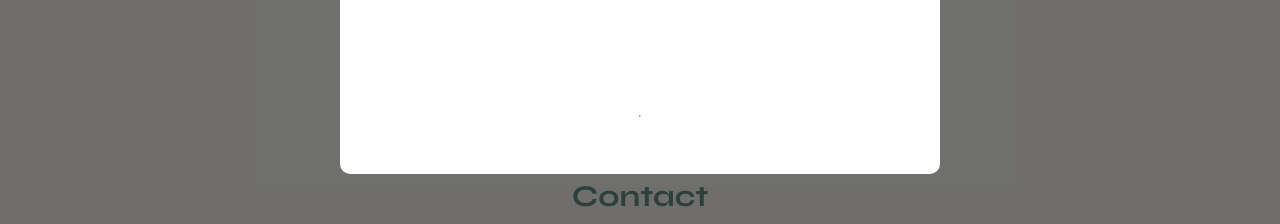
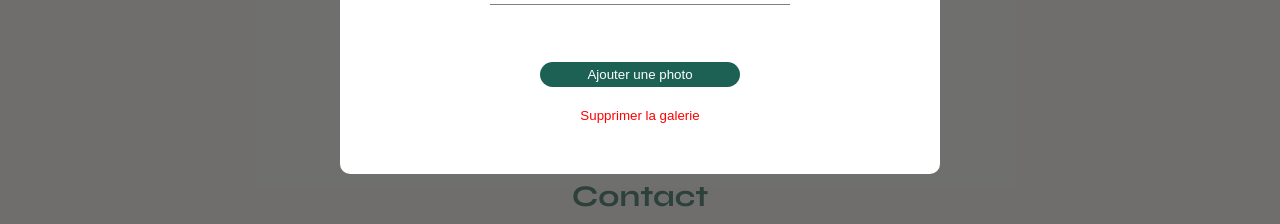
Before and after one commit to sorokk/Sophie-Bluel, a plain HTML site: page FrontEnd/index_log.html in a window 1280 px wide. Both pictures are taken after a click on the icon 704 px from the left and 598 px from the top of the page. Shown: the part 576-800 px from the top of the page. Drawn offline with nearby package versions, Linux system fonts and the light colour scheme; no server answers.

Commit message:
rajout sur la modale

```diff
--- a/FrontEnd/assets/css/index_log.css
+++ b/FrontEnd/assets/css/index_log.css
@@ -72,3 +72,20 @@ header {
 	width: 76px;
 	height: 102px;
 }
+
+.add-photo {
+	border-radius: 60px;
+	border: none;
+	color: white;
+	background-color: #1D6154;
+	height: 25px;
+	width: 200px;
+	cursor: pointer;
+}
+
+.supp-photo {
+	border: none;
+	color: red;
+	background-color: white;
+	cursor: pointer;
+}
--- a/FrontEnd/assets/css/modal.css
+++ b/FrontEnd/assets/css/modal.css
@@ -46,4 +46,10 @@
 
 .modal-footer {
     flex-shrink: 0;
+    display: flex;
+    flex-direction: column;
+    align-items: center;
+    justify-content: center;
+    gap: 20px;
+    margin-top: 50px;
 }
--- a/FrontEnd/index_log.html
+++ b/FrontEnd/index_log.html
@@ -102,10 +102,11 @@
 
                 </div>
 
-                <hr>
+                <hr noshade style="width:300px; color:#B3B3B3; height:1px; gap:10px; text-align:left; border:1px #B3B3B3;">
 
                 <div class="modal-footer">
-
+                    <button id="add-photo" class="add-photo">Ajouter une photo</button>
+                    <button id="supp-photo" class="supp-photo">Supprimer la galerie</button>
 
                 </div>
             </div>
```
